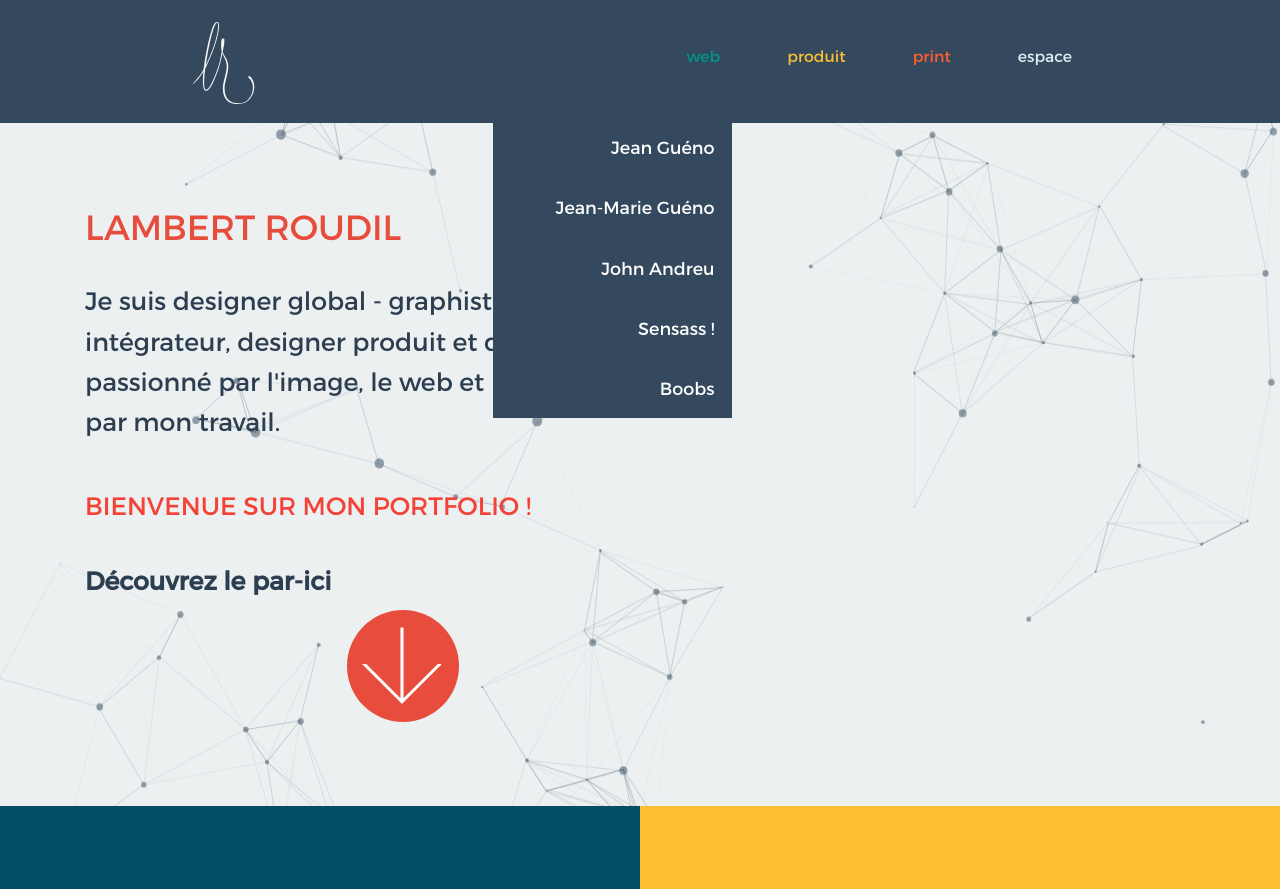
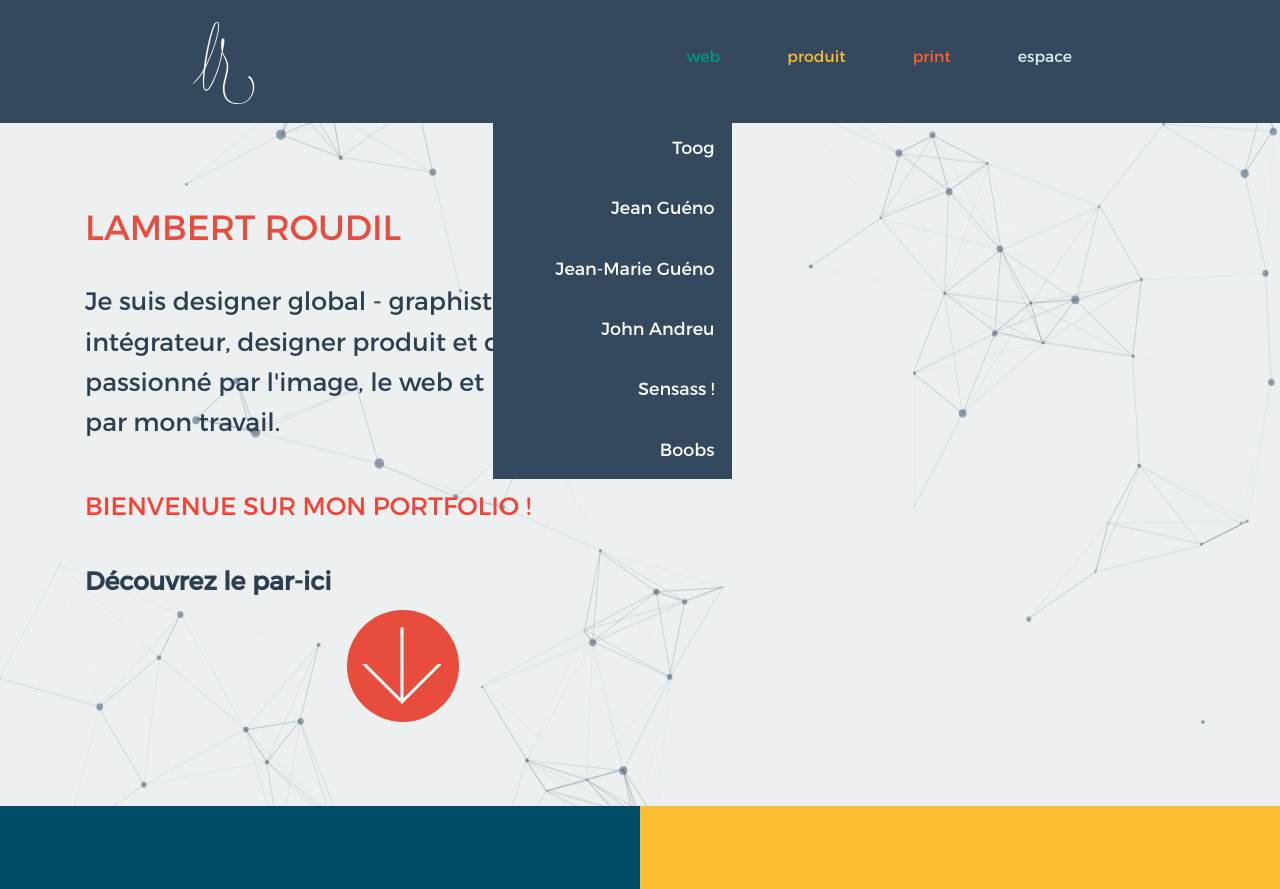
Before and after one commit to Lambertino/portfolio, a PHP site: page /index.php in a window 1280 px wide, after a click on "web". Shown: the top 889 px of the page. Run offline with PHP 8.4, Linux system fonts and the light colour scheme.

Commit message:
dropdown menu updated

```diff
--- a/header.php
+++ b/header.php
@@ -12,6 +12,7 @@
 					  	web
 					</button>
 					<ul class="dropdown-menu animated slideInDown" aria-labelledby="dropdown-web">
+						<li><a href="toog.php">Toog</a></li>
 						<li><a href="jeangueno.php">Jean Guéno</a></li>
 					  	<li><a href="gueno.php">Jean-Marie Guéno</a></li>
 					  	<li><a href="johnandreu.php">John Andreu</a></li>
```
Also changed, not shown: img/signature-img.png (added), 4 other files.
